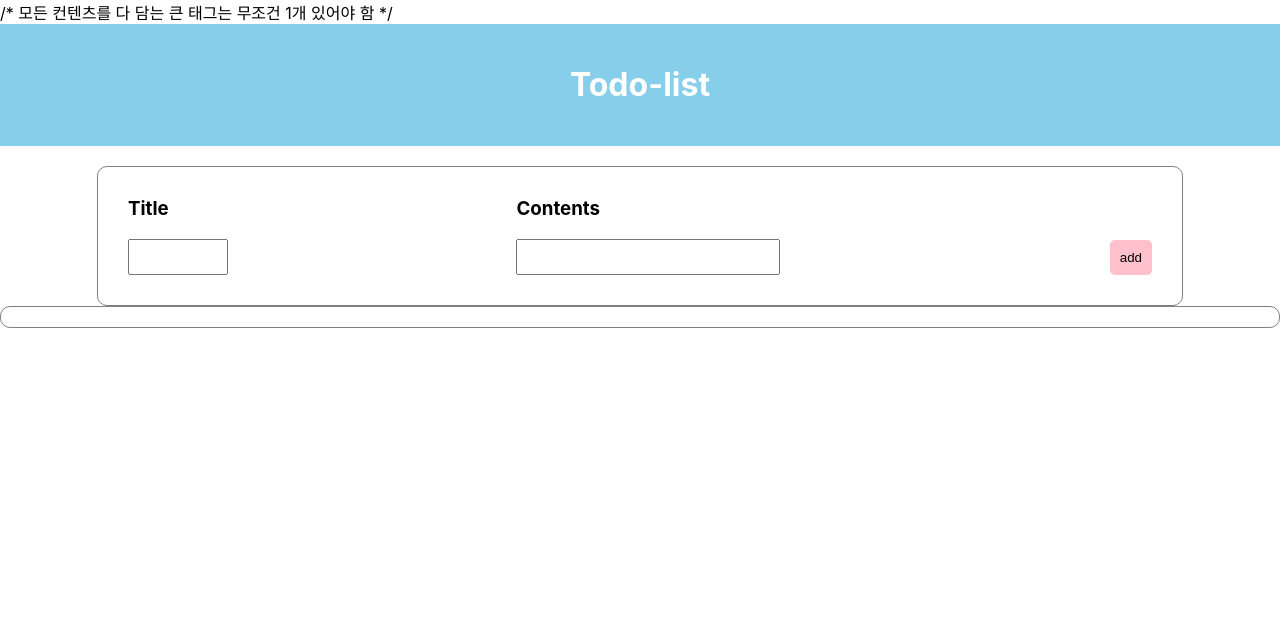
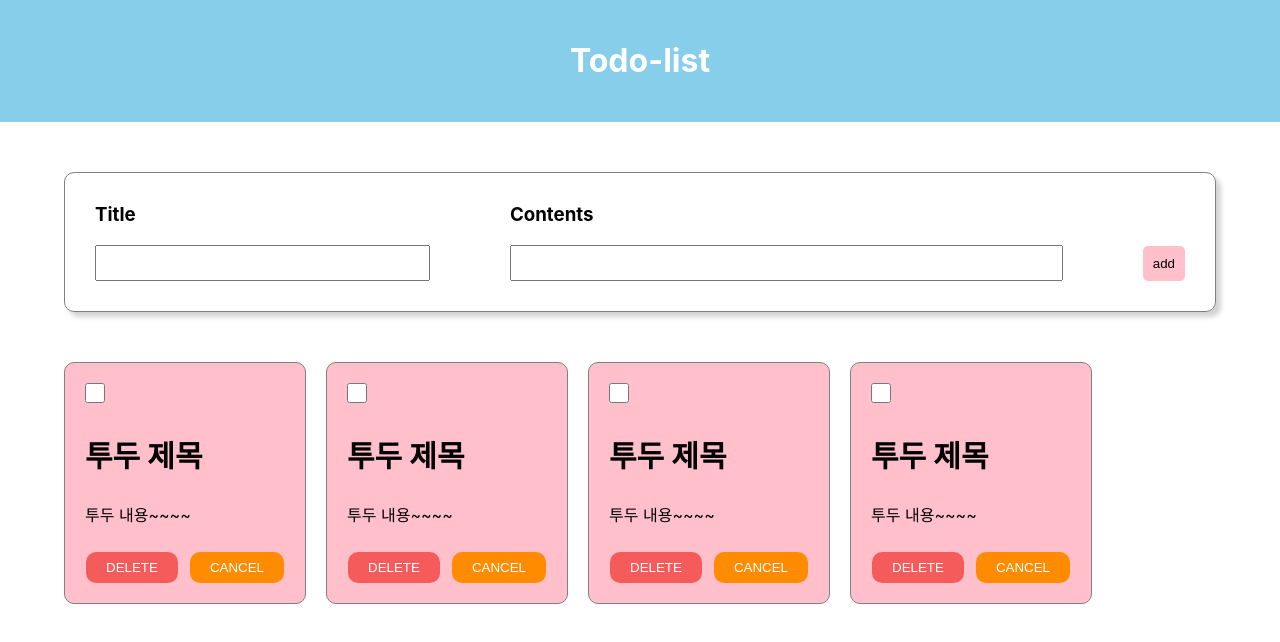
Before and after one commit to yoooooooung/todo-2, a React (Create React App) app: page / in a window 1280 px wide. Shown: the top 642 px of the page. Built offline with nearby package versions, Linux system fonts and the light colour scheme.

Commit message:
css 대부분 완성~

```diff
--- a/src/App.css
+++ b/src/App.css
@@ -6,36 +6,38 @@
   margin-bottom: 20px;
 }
 
-#inputbox {
-  width: 80%;
-  margin: 0 auto;
+#input_box {
+  width: 90%;
+  margin: 50px auto;
+  padding: 30px;
+  box-sizing: border-box;
   border: 1px solid gray;
   border-radius: 10px;
   display: flex;
   justify-content: space-between;
   align-items: end;
-  padding: 30px;
+  box-shadow: 5px 5px 5px lightgray;
 }
 
-input {
+#input_title {
+  width: 30%;
+}
+
+#input_contents {
+  width: 50%;
+}
+
+#input_box h3 {
+  margin-top: 0;
+}
+
+#input_box input {
   width: 100%;
   height: 30px;
   font-size: 22px;
 }
 
-h3 {
-  margin-top: 0;
-}
-
-#title {
-  width: 30%;
-}
-
-#contents {
-  width: 50%;
-}
-
-.addbutton {
+.add_button {
   padding: 10px;
   background: pink;
   border: transparent;
@@ -43,11 +45,59 @@ h3 {
 }
 
 #listbox {
-
+  width: 90%;
+  margin: 0 auto;
+  display: flex;
+  gap: 20px;
+  flex-wrap: wrap; /* 가로가 길어지면 밑으로 떨어뜨리기 */
 }
 
-.item{
-  padding:10px;
+.item {
+  padding: 20px;
   border: 1px solid gray;
   border-radius: 10px;
+  background-color: pink;
+  min-width: 200px; /* .item의 최소 넓이 */
+  min-height: 200px; /* .item의 최소 높이 */
+  display: flex; /* display:flex 속성은 가로로 병렬할 때 주로 쓰이지만, */
+  flex-direction: column; /* flex-direction 속성에서 column값을 주면 세로 정렬도 가능 (기본값은 row가로) */
+  justify-content: space-between;
 }
+
+.item input {
+  width: 20px;
+  height: 20px;
+  margin: 0 10px 0 0;
+  cursor: pointer; /* 커서를 올리면, 손모양 나타나게 하기 */
+}
+
+.todo_title {
+  font-size: 30px;
+  font-weight: bold;
+}
+
+.todo_contents {
+}
+
+.button_box {
+  display: flex;
+  gap: 10px;
+  justify-content: space-around;
+}
+
+.button_box button {
+  padding: 8px 20px;
+  border-radius: 10px;
+  border: transparent;
+  cursor: pointer; /* 커서를 올리면, 손모양 나타나게 하기 */
+}
+
+.button_box .delete {
+  background-color: rgb(245, 91, 91);
+  color: white;
+}
+
+.button_box .cancel {
+  background-color: darkorange;
+  color: white;
+}
--- a/src/App.js
+++ b/src/App.js
@@ -2,36 +2,75 @@ import "./App.css";
 
 function App() {
   return (
-    <div> /* 모든 컨텐츠를 다 담는 큰 태그는 무조건 1개 있어야 함 */
-
-
+    <div>
       <div id="header">
         <h1>Todo-list</h1>
       </div>
 
-
-      <div id="inputbox">
-
-        <div id="title">
+      <div id="input_box">
+        <div id="input_title">
           <h3>Title</h3>
           <input type="text" id="title" />
         </div>
 
-        <div id="contents">
+        <div id="input_contents">
           <h3>Contents</h3>
           <input type="text" id="contents" />
         </div>
 
-        <button className="addbutton">add</button>
-
+        <button className="add_button">add</button>
       </div>
 
       <div id="listbox">
-        <div class="item">
-          {/* item 내부 구조 작성 */}
+        <div className="item">
+          <div>
+            <input type="checkbox"></input>
+            {/* <span>Done</span> */}
+          </div>
+          <div className="todo_title">투두 제목</div>
+          <div className="todo_contents">투두 내용~~~~</div>
+          <div className="button_box">
+            <button className="delete">DELETE</button>
+            <button className="cancel">CANCEL</button>
+          </div>
+        </div>
+        <div className="item">
+          <div>
+            <input type="checkbox"></input>
+            {/* <span>Done</span> */}
+          </div>
+          <div className="todo_title">투두 제목</div>
+          <div className="todo_contents">투두 내용~~~~</div>
+          <div className="button_box">
+            <button className="delete">DELETE</button>
+            <button className="cancel">CANCEL</button>
+          </div>
+        </div>
+        <div className="item">
+          <div>
+            <input type="checkbox"></input>
+            {/* <span>Done</span> */}
+          </div>
+          <div className="todo_title">투두 제목</div>
+          <div className="todo_contents">투두 내용~~~~</div>
+          <div className="button_box">
+            <button className="delete">DELETE</button>
+            <button className="cancel">CANCEL</button>
+          </div>
+        </div>
+        <div className="item">
+          <div>
+            <input type="checkbox"></input>
+            {/* <span>Done</span> */}
+          </div>
+          <div className="todo_title">투두 제목</div>
+          <div className="todo_contents">투두 내용~~~~</div>
+          <div className="button_box">
+            <button className="delete">DELETE</button>
+            <button className="cancel">CANCEL</button>
+          </div>
         </div>
       </div>
-
     </div>
   );
 }
```
